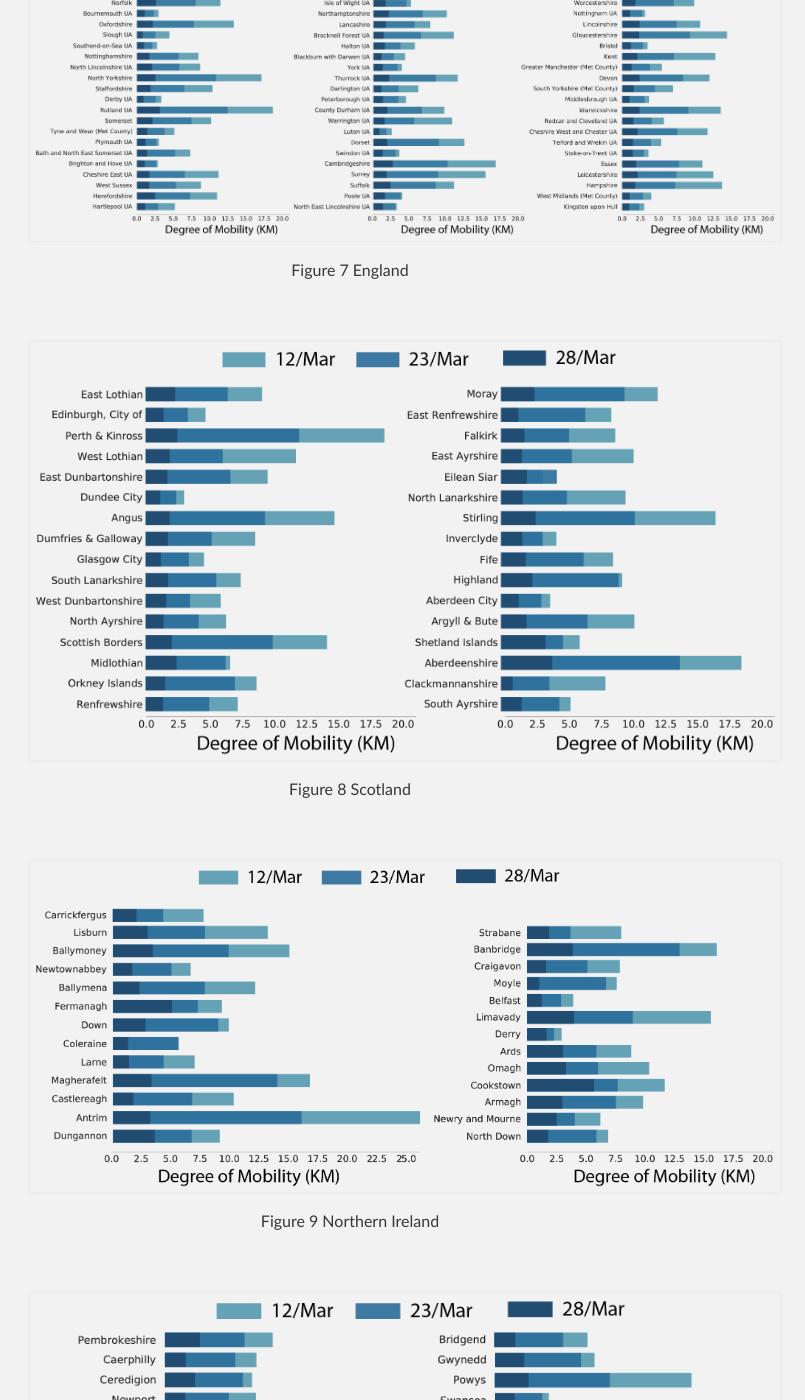
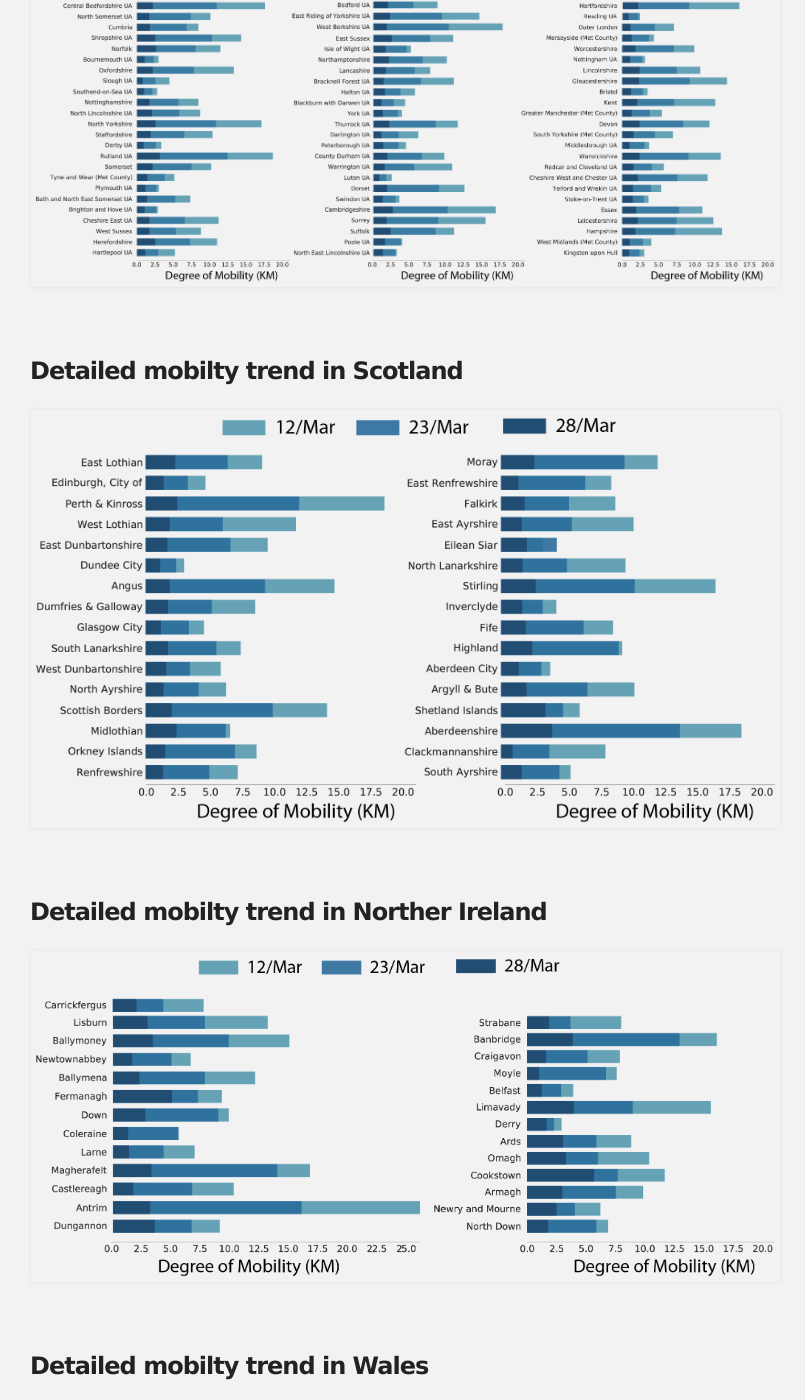
Before and after one commit to COVID19-UK-Mobility/COVID19-UK-Mobility.github.io, a Jekyll site: the page built from First-report.md, in a window 1280 px wide and 1400 px high, scrolled down 8620 px. Shown: the whole window, without its empty margins (290-1095 px from the left). Built offline with Jekyll 4.4.1, drawn with Linux system fonts in a browser that asks for light colours; our own code applies the rules of GitHub Pages for plain Markdown files; some of the changed text lies outside the part shown.

Commit message:
new title

```diff
--- a/First-report.md
+++ b/First-report.md
@@ -115,29 +115,39 @@ Here, we consider the overall trend over time across the UK. We find a clear dro
 
 Our goal is to assess whether restriction measures are having the desired effect in reducing the mobility of British people. Here, we directly compare the degree of mobility in different time periods across the four countries in the United Kingdom. After March 23rd, when an effective lockdown was imposed on the country, we see a great reduction in the levels of mobility across all of the UK.
 <br>
+
 <figure class="image" align="center">
 <img src="plots/uk_geo_codes_before_after.png">
 <figcaption align="center"> <b>Figure 6 UK</b></figcaption>
 </figure>
 <br>
+
+
+### Detailed mobilty trend in England
 <figure class="image" align="center">
 <img src="plots/eng_detailed_regions_before_after.png">
-<figcaption align="center"> <b>Figure 7 England</b></figcaption>
+<figcaption align="center"></figcaption>
 </figure>
 <br>
+
+### Detailed mobilty trend in Scotland
 <figure class="image" align="center">
 <img src="plots/sct_detailed_regions_before_after.png">
-<figcaption align="center"> <b>Figure 8 Scotland</b></figcaption>
+<figcaption align="center"> </figcaption>
 </figure>
 <br>
+
+### Detailed mobilty trend in Norther Ireland
 <figure class="image" align="center">
 <img src="plots/nir_detailed_regions_before_after.png">
-<figcaption align="center"> <b>Figure 9 Northern Ireland</b></figcaption>
+<figcaption align="center"> </figcaption>
 </figure>
 <br>
+
+### Detailed mobilty trend in Wales
 <figure class="image" align="center">
 <img src="plots/wal_detailed_regions_before_after.png">
-<figcaption align="center"> <b>Figure 10 Wales</b></figcaption>
+<figcaption align="center"></figcaption>
 </figure>
 
 ### Validation of Data
```
Also changed, not shown: 5 other files.
